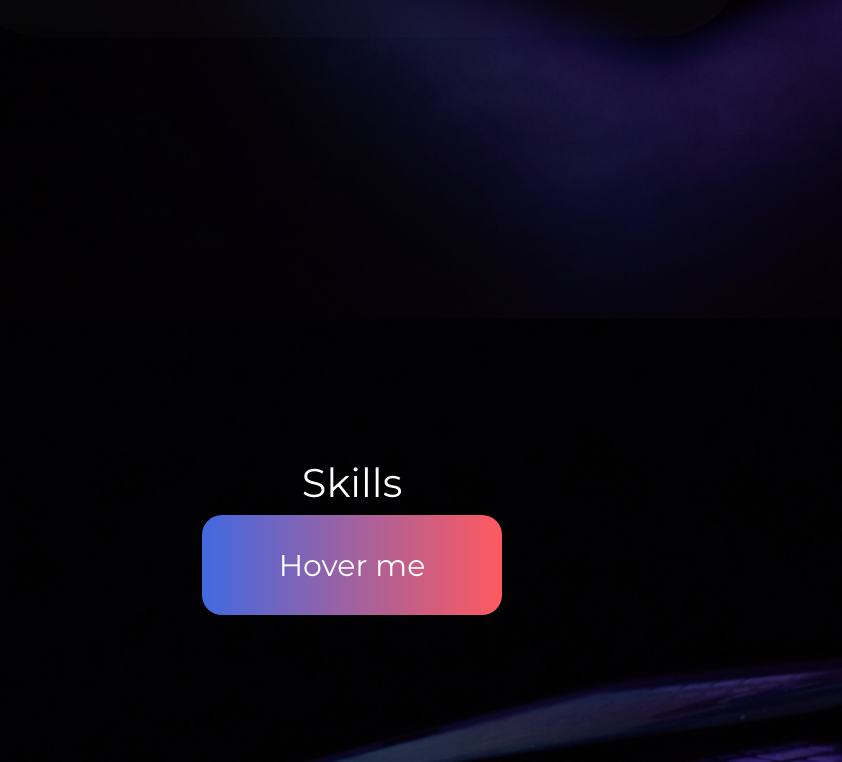
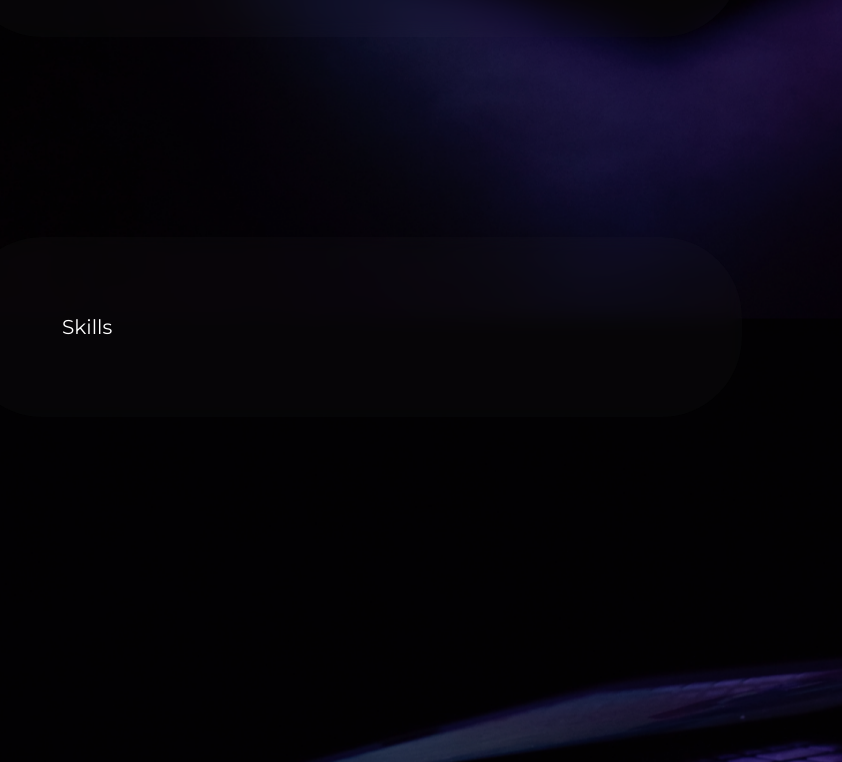
Before and after one commit to theomcmullien/Portfolio, a React (Create React App) app: page / in a window 1280 px wide. Shown: the part 1620-2382 px from the top of the page, without its empty margins (438-1280 px from the left). Built offline with nearby package versions, Linux system fonts and the light colour scheme; a web font is replaced by a local one.

Commit message:
starting skills page

```diff
--- a/src/components/about/About.css
+++ b/src/components/about/About.css
@@ -1,6 +1,7 @@
 .about-bg {
     min-height: 100vh;
     padding: 100px;
+    overflow: hidden;
 }
 
 .about-container {
--- a/src/components/skills/Skills.css
+++ b/src/components/skills/Skills.css
@@ -1,13 +1,30 @@
-.skills-container {
-    /* background-color: blue; */
-    height: 100vh;
-    display: flex;
-    flex-direction: column;
-    align-items: center;
-    justify-content: center;
+.skills-bg {
+    min-height: 100vh;
+    padding: 100px;
+    overflow: hidden;
 }
 
-.outer-box {
+.skills-container {
+    background-color: #ffffff05;
+    backdrop-filter: blur(10px);
+    border-radius: 80px;
+    padding: 75px 100px;
+    font-size: 20px;
+    pointer-events: none;
+}
+
+.skills-slide-right {
+    /* opacity: 0; */
+    /* transform: translateX(-400px); */
+    transition: all 1s;
+}
+
+.skills-animated {
+    opacity: 1;
+    transform: translateX();
+}
+
+/* .outer-box {
     width: 300px;
     height: 100px;
     overflow: hidden;
@@ -21,7 +38,6 @@
     height: 100px;
     background: linear-gradient(to right, var(--primary), var(--primary-red), var(--primary));
     position: absolute;
-    /* transform: translateX(0px); */
     transition: all .5s;
 }
 
@@ -48,4 +64,4 @@
     text-align: center;
     margin: 0;
     font-size: 30px;
-}
+} */
--- a/src/components/skills/Skills.js
+++ b/src/components/skills/Skills.js
@@ -2,16 +2,19 @@ import './Skills.css';
 
 const Skills = () => {
     return (
-        <div className="skills-container">
-            <h1>Skills</h1>
-            <div class="outer-box">
-                <div class="inner-box"></div>
-                <div class="text-wrapper">
-                    <p>Hover me</p>
-                </div>
+        <div className="skills-bg">
+            <div className="skills-container skills-slide-right">
+                <div className="skills-heading">Skills</div>
             </div>
         </div>
     );
 }
 
 export default Skills;
+
+//<div class="outer-box">
+//    <div class="inner-box"></div>
+//    <div class="text-wrapper">
+//        <p>Hover me</p>
+//    </div>
+//</div>
```
